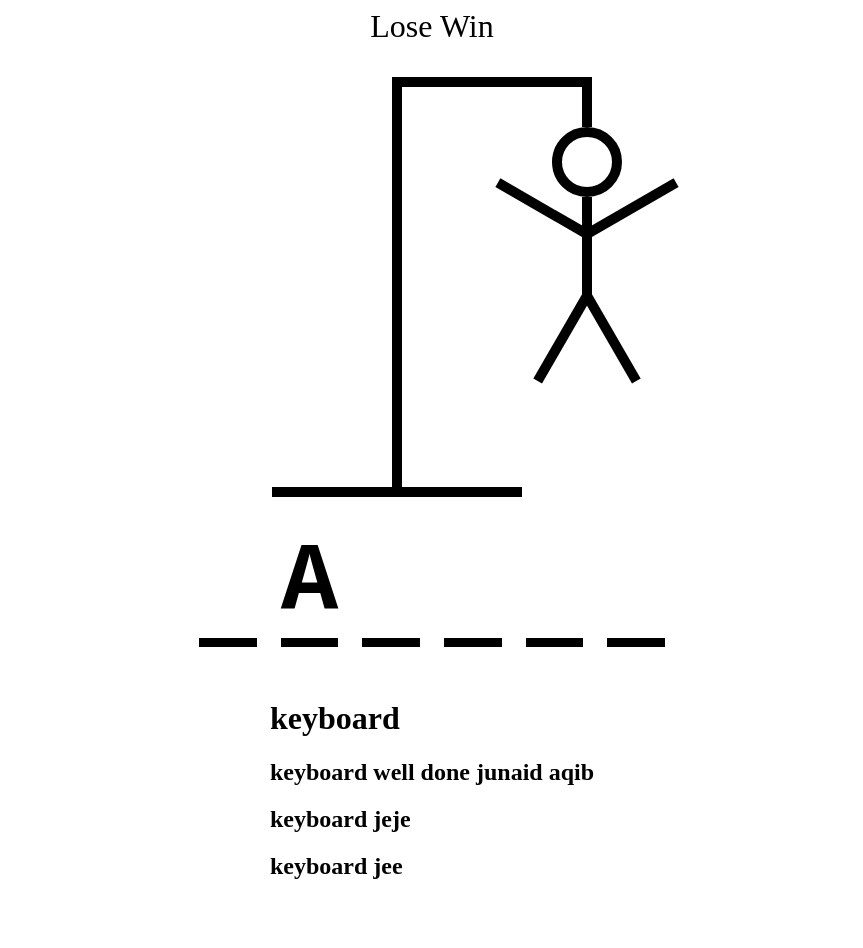
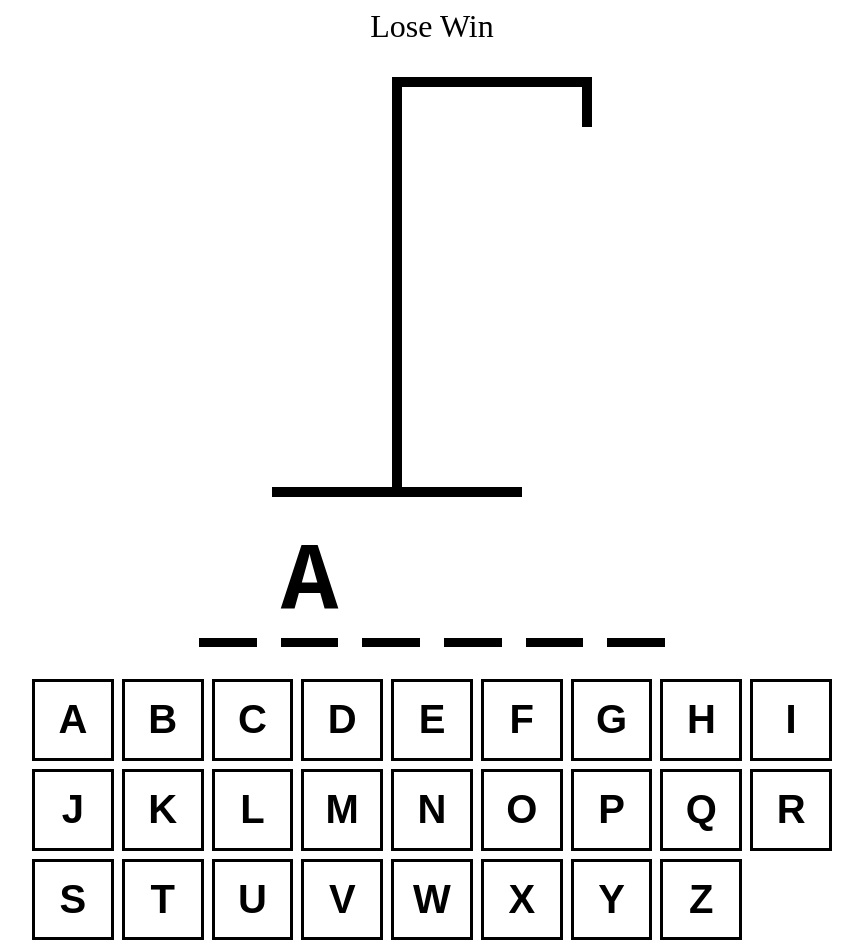
Before and after one commit to Muhammad-Junaid-Aqib/Hangman, a React (Vite) app: page / in a window 1280 px wide. Shown: the whole page, without its empty margins (208-1071 px from the left). Before the commit the page ends 908 px from the top, so only its background shows below. Built offline with nearby package versions, Linux system fonts and the light colour scheme.

Commit message:
keyboard component is complete

```diff
--- a/src/App.tsx
+++ b/src/App.tsx
@@ -9,8 +9,13 @@
 
 function App() {
   const [wordToGuess, setWordToGuess] = useState(() => {
-  return words[Math.floor(Math.random() * words.length )]
+    return words[Math.floor(Math.random() * words.length)]
   })
+
+  const [guessedLetters, setGuessedLetter] = useState<string[]>([])
+  const incorrectLetters = guessedLetters.filter(
+    letter => !wordToGuess.includes(letter)
+  )
   console.log(wordToGuess)
   return (
     <>
@@ -22,19 +27,25 @@
           gap: "2rem",
           margin: "0 auto",
           alignItems: "center"
-      }}
+        }}
       >
         <div
           style={{
             fontSize: "2rem",
             textAlign: "center",
-        }}
+          }}
         >
           Lose Win
         </div>
-        <HangmanDrawing />
-        <HangmanWord />
-        <Keyboard/>
+        <HangmanDrawing numberOfGuesses={incorrectLetters.length}/>
+        <HangmanWord
+          guessedLetters={guessedLetters}
+          wordToGuess={wordToGuess} />
+        <div style={{
+          alignSelf: 'stretch'
+        }}>
+          <Keyboard />
+        </div>
       </div>
     </>
   )
--- a/src/component/HangmanDrawing.tsx
+++ b/src/component/HangmanDrawing.tsx
@@ -88,17 +88,17 @@
     />
 )
 
+const BODY_PARTS = [HEAD, BODY, RIGHT_ARM, LEFT_ARM, RIGHT_LEG, LEFT_LEG]
 
-const HangmanDrawing = () => {
+type HangmanDrawingProps = {
+  numberOfGuesses: number
+}
+
+const HangmanDrawing = ({ numberOfGuesses }: HangmanDrawingProps) => {
     return (
         <>
             <div style={{ position: "relative" }}>
-                {HEAD}
-                {BODY}
-                {RIGHT_ARM}
-                {LEFT_ARM}
-                {RIGHT_LEG}
-                {LEFT_LEG}
+                {BODY_PARTS.slice(0, numberOfGuesses)}
                 <div
                     style={{
                         height: "50px",
--- a/src/component/HangmanWord.tsx
+++ b/src/component/HangmanWord.tsx
@@ -3,6 +3,7 @@
 const HangmanWord = () => {
   const word = "Farooq"
   const guessedLetters = ["a", "", "g"]
+
   return (
     <>
       <div
@@ -27,7 +28,7 @@
                 visibility: guessedLetters.includes(letter)? "visible": "hidden",
               }}
             >
-              {letter}
+            {letter}
             </span>
           </span>
         ))}
--- /dev/null
+++ b/src/component/Keyboard.module.css
@@ -0,0 +1,26 @@
+.btn {
+  width: 100%;
+  border: 3px solid black;
+  background: none;
+  aspect-ratio: 1 / 1;
+  font-size: 2.5rem;
+  text-transform: uppercase;
+  padding: .5rem;
+  font-weight: bold;
+  cursor: pointer;
+  color: black;
+}
+
+.btn.active {
+  background-color: hsl(200, 100%, 50%);
+  color: white;
+}
+
+.btn.inactive {
+  opacity: .3;
+}
+
+.btn:hover:not(:disabled),
+.btn:focus:not(:disabled) {
+  background-color: hsl(200, 100%, 75%);
+}
--- a/src/component/Keyboard.tsx
+++ b/src/component/Keyboard.tsx
@@ -1,4 +1,5 @@
 import React from 'react';
+import styles from './Keyboard.module.css'
 
 const KEYS = [
   "a",
@@ -31,14 +32,18 @@
 
 const keyboard = () => {
   return (
-    <div>
-      <h1>keyboard</h1>
-      <h2> keyboard well done junaid aqib</h2>
-      <h2> keyboard jeje </h2>
-      <h2> keyboard  jee </h2>
+    <div style={{
+      display: 'grid',
+      gridTemplateColumns: 'repeat(auto-fit, minmax(75px, 1fr))',
+      gap: '.5rem'
+    }}>
+      {KEYS.map((key) => {
+        return (
+          <button className={styles.btn} key={key}>{key}</button>
+        )
+      })}
     </div>
   );
 }
 
 export default keyboard;
-<h1>keyboard</h1>
```
